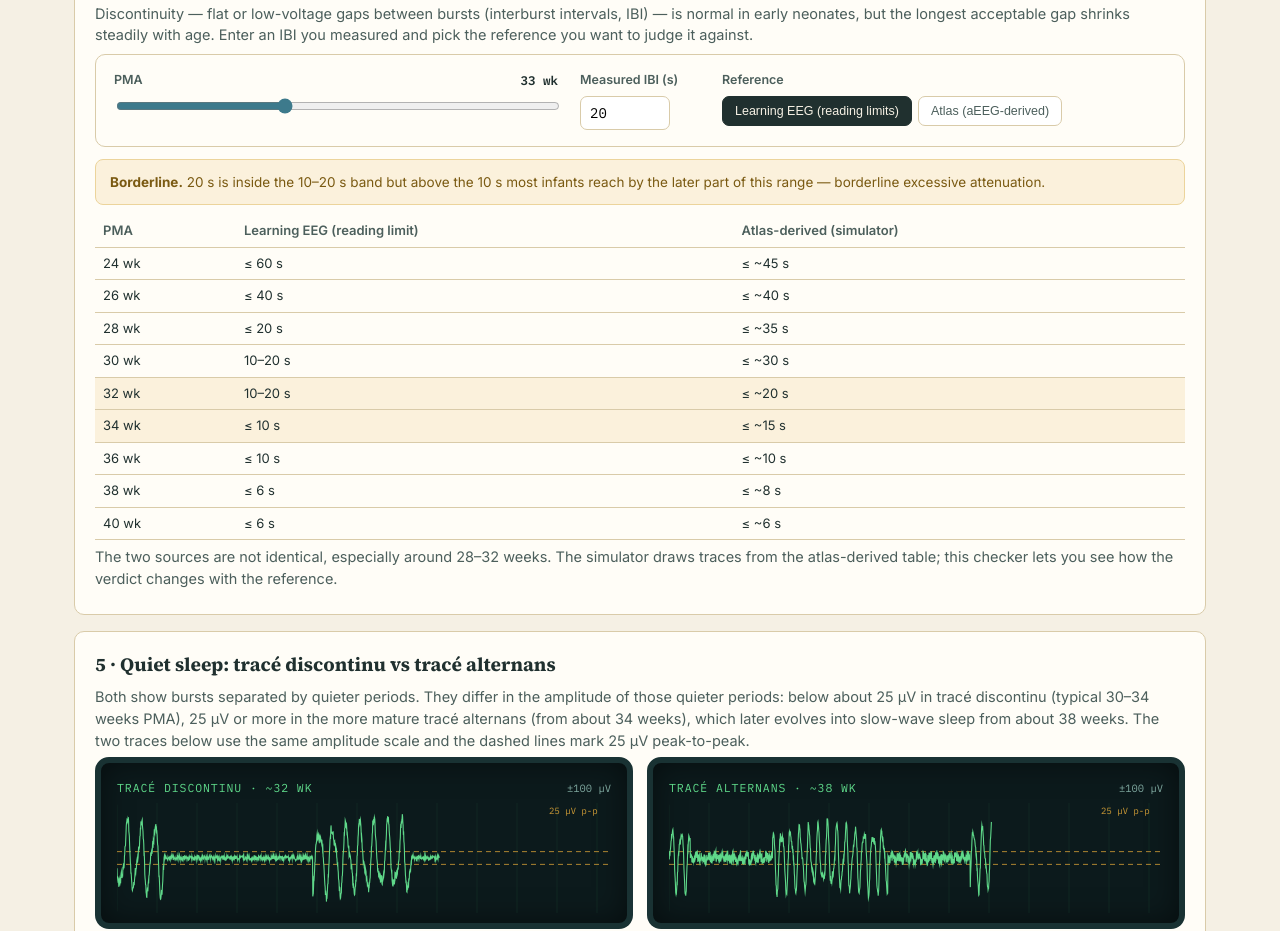
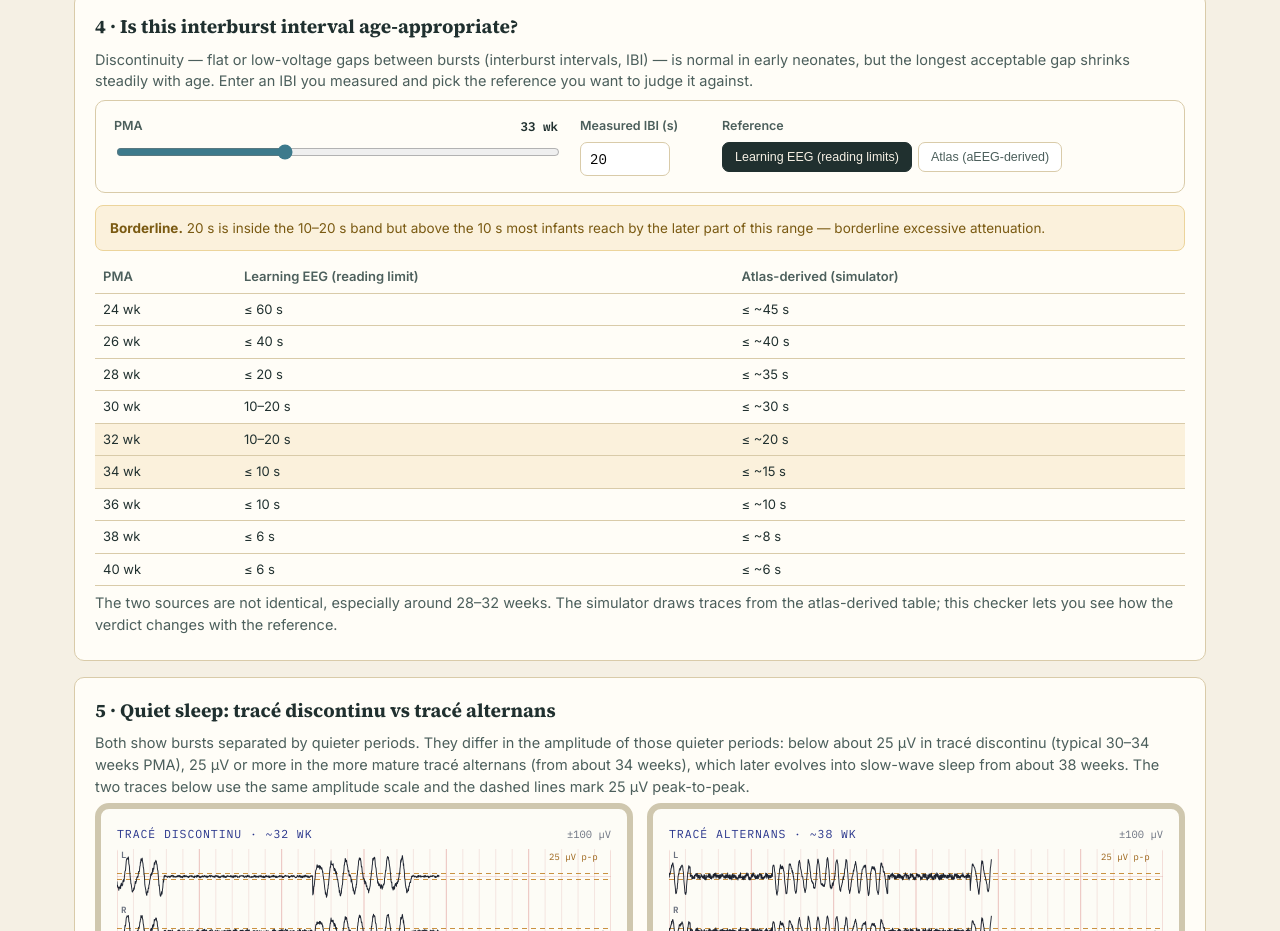
Before and after one commit to anncheng1/NeoEEG, a plain HTML site: page index.html in a window 1280 px wide. Shown: the part 1869-2800 px from the top of the page. Drawn offline with Linux system fonts and the light colour scheme; animation ran at ten frames a second.

Commit message:
Clinical trace display: paper-grid dual-channel raw EEG and blue semilog aEEG, toggle for dark monitor
Co-Authored-By: Claude Sonnet 5.5 <noreply@anthropic.com>
Claude-Session: https://claude.ai/code/session_011htZhF29SWQYexqiAEENDw

```diff
--- a/index.html
+++ b/index.html
@@ -219,15 +219,25 @@ button,label,summary,input,select{touch-action:manipulation;}
 }
 @media (max-width:420px){ .grid{grid-template-columns:1fr;} }
 @media (prefers-reduced-motion:reduce){ html{scroll-behavior:auto;} .panel.active{animation:none;} }
+
+/* ---- clinical display skin (default) ---- */
+body[data-display="clinical"] .monitor{background:#fdfcf6; border-color:#cfc7ae; box-shadow:none;}
+body[data-display="clinical"] .monitor-label{color:#27348b;}
+body[data-display="clinical"] .monitor-scale{color:#6b7280;}
+body[data-display="clinical"] .card canvas{background:#fdfcf6; border:1px solid var(--paper-line);}
+body[data-display="clinical"] canvas{border-radius:3px;}
+.disp-toggle{display:flex; align-items:center; gap:8px; font-size:12.5px; color:var(--ink-soft); margin-top:4px;}
+.disp-toggle .seg button{min-height:36px; padding:0 12px;}
 </style>
 </head>
-<body>
+<body data-display="clinical">
 <div class="wrap">
 
   <header class="top">
     <div class="brand"><img src="icons/icon-192.png" alt="" class="brand-icon" width="56" height="56">
       <div><div class="eyebrow">Neonatal neuromonitoring &middot; training</div><h1>NeoEEG</h1></div></div>
     <p class="sub">Neonatal EEG and aEEG training: primer, electrode placement, the EEG-to-aEEG pipeline, maturation by postmenstrual age, background classification, seizures, artefacts, hypothermia, cases and a pattern atlas.</p>
+    <div class="disp-toggle"><span>Trace display</span><div class="seg" id="dispSeg"><button data-d="clinical" class="on" type="button">Clinical</button><button data-d="monitor" type="button">Dark monitor</button></div></div>
     <div id="installBox" class="install" hidden></div>
     <details class="src-details"><summary>About &amp; sources</summary><p class="src-note">Waveform amplitudes, interburst intervals, burst durations and background categories are calibrated to published reference values: interburst interval by postconceptional age and the five-category background classification (continuous normal voltage / discontinuous normal voltage / continuous low voltage / burst suppression / flat trace) from Hellström-Westas, Rosén &amp; de Vries, <i>An Atlas of Amplitude-Integrated EEGs in the Newborn</i>; burst/interburst duration and delta-wave amplitude-frequency maturation from Okumura &amp; Kidokoro, <i>Neonatal EEG Atlas and Interpretation</i>. Electrode positions follow the standard 10-20 layout and the modified neonatal montage described in the unit's Natus video-aEEG guideline. Neonatal maturation rules of thumb (postmenstrual-age definition, emergence of states, tracé discontinu vs alternans, transient timelines, EEG-reading interburst limits) are paraphrased from Learning EEG (learningeeg.com, © David Valentine MD); no images from that site are reproduced. Where its EEG-reading limits differ from the atlas-derived aEEG tables, both are shown. Raw traces are procedurally generated for pattern recognition, not real recordings (real images, where shown in the Pattern Atlas, carry their own credit), and the display is time-accelerated (~4×) so multi-second interburst intervals are visible in a short clip.</p></details>
   </header>
@@ -788,7 +798,8 @@ function createChannel(eegCanvas, aeegCanvas, getParams, opts){
   const eegCtx = eegCanvas.getContext('2d');
   const aeegCtx = aeegCanvas ? aeegCanvas.getContext('2d') : null;
   let physioT = 0, carry = 0, lastMs = null;
-  let rawBuf = [];
+  let rawBuf = [], rawBuf2 = [], n2 = 0;
+  const dual = !opts.sampleFn && (opts.h||120) >= 110 && !opts.single;
   let filt = makeFilterState();
   let epochAcc = [], epochT = 0;
   let history = [];
@@ -796,7 +807,55 @@ function createChannel(eegCanvas, aeegCanvas, getParams, opts){
     eegCanvas.width = eegCanvas.clientWidth*2; eegCanvas.height=(opts.h||120)*2; eegCtx.setTransform(2,0,0,2,0,0);
     if(aeegCanvas){ aeegCanvas.width=aeegCanvas.clientWidth*2; aeegCanvas.height=(opts.aeegH||150)*2; aeegCtx.setTransform(2,0,0,2,0,0); }
   }
-  function reset(){ rawBuf=[]; physioT=0; carry=0; filt=makeFilterState(); epochAcc=[]; epochT=0; history=[]; }
+  function reset(){ rawBuf=[]; rawBuf2=[]; physioT=0; carry=0; filt=makeFilterState(); epochAcc=[]; epochT=0; history=[]; }
+
+  /* ---- Clinical display: styled after printed/screen recordings (paper-grid raw EEG, blue semilog aEEG) ---- */
+  function drawClinical(w,h,scaleUv,maxN){
+    const c=eegCtx;
+    c.fillStyle='#fdfcf6'; c.fillRect(0,0,w,h);
+    // paper grid: 1 s lines, bolder every 5 s
+    const secW=w/rawWindowSec;
+    for(let k=0;k<=rawWindowSec;k++){ c.strokeStyle=(k%5===0)?'rgba(214,120,120,0.45)':'rgba(214,150,150,0.22)'; c.lineWidth=1; c.beginPath(); c.moveTo(k*secW,0); c.lineTo(k*secW,h); c.stroke(); }
+    const chans = dual ? [rawBuf,rawBuf2] : [rawBuf];
+    const names = ['L','R'];
+    const bandH = h/chans.length;
+    chans.forEach((buf,ci)=>{
+      const mid=bandH*(ci+0.5), amp=bandH*0.44;
+      c.strokeStyle='rgba(214,150,150,0.30)'; c.beginPath(); c.moveTo(0,mid); c.lineTo(w,mid); c.stroke();
+      if(opts.refBandUv){ c.save(); c.setLineDash([5,4]); c.strokeStyle='rgba(190,120,20,0.8)'; [-1,1].forEach(sg=>{ const yy=mid-sg*(opts.refBandUv/2/scaleUv)*amp; c.beginPath(); c.moveTo(0,yy); c.lineTo(w,yy); c.stroke(); }); c.restore(); }
+      const xStep=w/maxN;
+      c.beginPath(); c.strokeStyle='#1d2330'; c.lineWidth=0.95; c.lineJoin='round';
+      for(let i=0;i<buf.length;i++){ const x=i*xStep, y=mid-(buf[i]/scaleUv)*amp; if(i===0) c.moveTo(x,y); else c.lineTo(x,y); }
+      c.stroke();
+      if(dual){ c.fillStyle='#6b7280'; c.font='600 9px IBM Plex Mono, monospace'; c.fillText(names[ci],4,mid-bandH*0.34); }
+    });
+    if(opts.refBandUv){ c.fillStyle='rgba(150,90,10,0.95)'; c.font='9px IBM Plex Mono, monospace'; c.fillText(opts.refBandUv+' µV p-p',w-62,11); }
+    // calibration bar (50 µV, or 25 when the window is small)
+    const calUv = scaleUv>=60?50:(scaleUv>=30?25:10), bandMid=bandH*0.5, amp0=bandH*0.44;
+    const calPx=(calUv/scaleUv)*amp0*2;
+    c.strokeStyle='#1d2330'; c.lineWidth=1.4; c.beginPath(); c.moveTo(w-8,h-4); c.lineTo(w-8,h-4-calPx); c.stroke();
+    c.fillStyle='#4b5563'; c.font='9px IBM Plex Mono, monospace'; c.textAlign='right'; c.fillText(calUv+' µV',w-12,h-6); c.textAlign='left';
+
+    if(aeegCtx){
+      const w2=aeegCanvas.width/2, h2=aeegCanvas.height/2, a=aeegCtx;
+      a.fillStyle='#fdfcf6'; a.fillRect(0,0,w2,h2);
+      // semilog grid: linear 0-10 µV (lower), log 10-100 µV (upper)
+      a.font='9px IBM Plex Mono, monospace'; a.textBaseline='alphabetic';
+      [0,5,10,25,50,100].forEach(v=>{ const y=aeegY(v,h2); a.strokeStyle='rgba(120,128,150,0.28)'; a.lineWidth=1; a.beginPath(); a.moveTo(22,y); a.lineTo(w2,y); a.stroke(); a.fillStyle='#4b5563'; a.fillText(v,3,Math.min(h2-2,y+3)); });
+      // category reference lines (upper margin 10 µV, lower margin 5 µV)
+      a.save(); a.setLineDash([6,3]); a.strokeStyle='rgba(206,64,86,0.75)'; a.lineWidth=1.1;
+      [5,10].forEach(v=>{ const y=aeegY(v,h2); a.beginPath(); a.moveTo(22,y); a.lineTo(w2,y); a.stroke(); }); a.restore();
+      if(history.length>1){
+        const stepX=(w2-22)/history.length;
+        history.forEach((pt,i)=>{
+          const x=22+i*stepX, yTop=aeegY(pt.max,h2), yBot=aeegY(pt.min,h2), core=yBot-(yBot-yTop)*0.42;
+          a.strokeStyle='rgba(103,112,200,0.75)'; a.lineWidth=Math.max(1,stepX+0.4); a.beginPath(); a.moveTo(x,yTop); a.lineTo(x,yBot); a.stroke();
+          a.strokeStyle='#1f2a8c'; a.beginPath(); a.moveTo(x,core); a.lineTo(x,yBot); a.stroke();
+        });
+      }
+      a.strokeStyle='#9ca3af'; a.lineWidth=1; a.strokeRect(22.5,0.5,w2-23,h2-1);
+    }
+  }
   function frame(nowMs){
     // Panels that are display:none have no layout box: skip all work (and pause the clock)
     // until they become visible, then make sure the backing store matches the real width.
@@ -812,6 +871,7 @@ function createChannel(eegCanvas, aeegCanvas, getParams, opts){
       const genFn = opts.sampleFn || eegSample;
       const raw = genFn(physioT, p, opts.seed||0);
       rawBuf.push(raw);
+      if(dual){ n2 = n2*0.72 + (Math.random()-0.5)*Math.max(1.6,(p.burstAmp||30)*0.06); rawBuf2.push(raw*0.86 + n2); }
       if(aeegCtx){
         const filtered = bandpassStep(raw, filt, MICRO_DT);
         const env = envelopeStep(Math.abs(filtered), filt, MICRO_DT);
@@ -826,9 +886,11 @@ function createChannel(eegCanvas, aeegCanvas, getParams, opts){
     }
     const maxN = Math.round(rawWindowSec*MICRO_HZ);
     while(rawBuf.length>maxN) rawBuf.shift();
+    while(rawBuf2.length>maxN) rawBuf2.shift();
     const w = eegCanvas.width/2, h = eegCanvas.height/2;
     const scaleUv = opts.fixedScaleUv || Math.max(15, p.burstAmp*1.5, p.seizureAmp?p.seizureAmp*1.6:0);
     if(opts.scaleLabelEl) opts.scaleLabelEl.textContent = '±'+Math.round(scaleUv)+' µV';
+    if(document.body.dataset.display!=='monitor'){ drawClinical(w,h,scaleUv,maxN); requestAnimationFrame(frame); return; }
     eegCtx.clearRect(0,0,w,h);
     eegCtx.strokeStyle='rgba(95,217,138,0.08)'; eegCtx.lineWidth=1;
     for(let gx=0; gx<w; gx+=40){ eegCtx.beginPath(); eegCtx.moveTo(gx,0); eegCtx.lineTo(gx,h); eegCtx.stroke(); }
@@ -1697,6 +1759,12 @@ document.querySelectorAll('nav.tabs button').forEach(btn=>{
   });
 });
 
+/* ---------------- display style ---------------- */
+(function(){
+  let d='clinical'; try{ d=localStorage.getItem('neoeeg-display')||'clinical'; }catch(e){}
+  function set(v){ document.body.dataset.display=v; document.querySelectorAll('#dispSeg button').forEach(b=>b.classList.toggle('on',b.dataset.d===v)); try{localStorage.setItem('neoeeg-display',v);}catch(e){} }
+  set(d); document.querySelectorAll('#dispSeg button').forEach(b=>b.addEventListener('click',()=>set(b.dataset.d)));
+})();
 /* ---------------- install to Home Screen + offline ---------------- */
 (function(){
   const box=document.getElementById('installBox');
--- a/sw.js
+++ b/sw.js
@@ -1,5 +1,5 @@
 // NeoEEG service worker: offline app shell. Bump VERSION on each release.
-const VERSION = 'neoeeg-v1';
+const VERSION = 'neoeeg-v2';
 const SHELL = ['./', 'index.html', 'manifest.json', 'icons/icon-192.png', 'icons/icon-512.png', 'icons/apple-touch-icon.png', 'icons/favicon-64.png'];
 self.addEventListener('install', e => { e.waitUntil(caches.open(VERSION).then(c => c.addAll(SHELL)).then(() => self.skipWaiting())); });
 self.addEventListener('activate', e => { e.waitUntil(caches.keys().then(ks => Promise.all(ks.filter(k => k !== VERSION).map(k => caches.delete(k)))).then(() => self.clients.claim())); });
```
